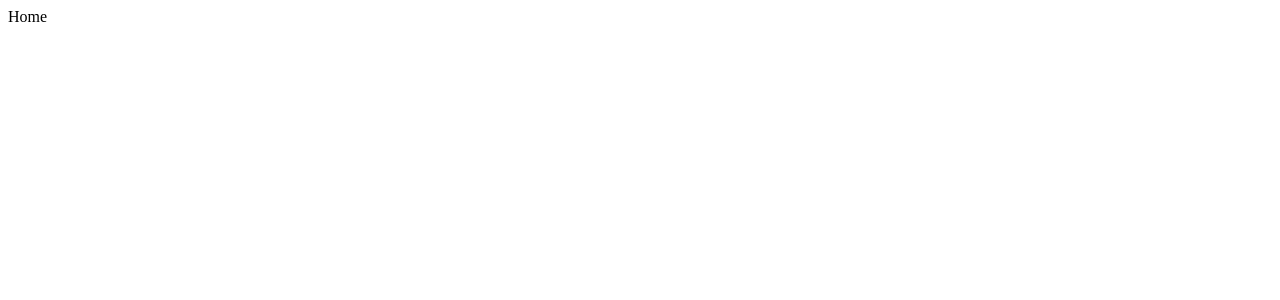
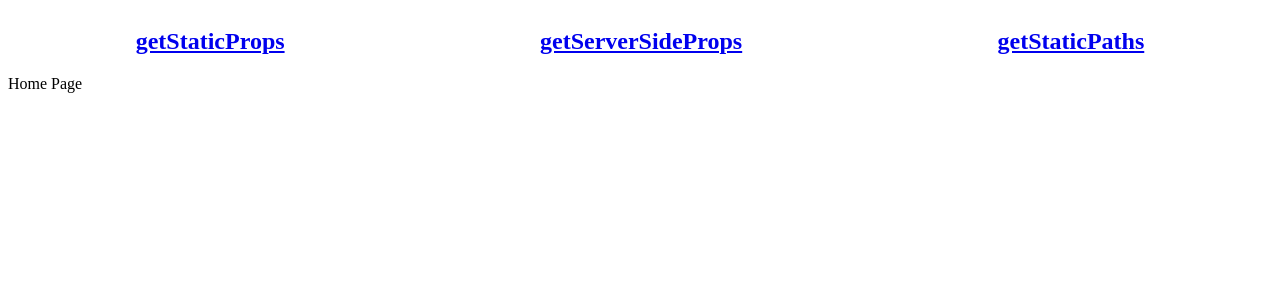
Before and after one commit to aryankarim/understanding-nextjs, a Next.js app: page / in a window 1280 px wide. Shown: the top 300 px of the page. Built offline with nearby package versions, Linux system fonts and the light colour scheme.

Commit message:
add serverSideProps and staticProps

```diff
--- a/pages/_app.js
+++ b/pages/_app.js
@@ -1,5 +1,29 @@
+import Link from "next/link";
+
 function MyApp({ Component, pageProps }) {
-  return <Component {...pageProps} />;
+  return (
+    <div>
+      <div
+        style={{
+          display: "flex",
+          justifyContent: "space-around",
+          flexWrap: "wrap",
+        }}
+      >
+        <h2>
+          <Link href="/staticProps">getStaticProps</Link>
+        </h2>
+        <h2>
+          <Link href="/serverSideProps">getServerSideProps</Link>
+        </h2>
+        <h2>
+          <Link href="/staticPaths">getStaticPaths</Link>
+        </h2>
+      </div>
+
+      <Component {...pageProps} />
+    </div>
+  );
 }
 
 export default MyApp;
--- a/pages/api/hello.js
+++ /dev/null
@@ -1,5 +0,0 @@
-// Next.js API route support: https://nextjs.org/docs/api-routes/introduction
-
-export default function handler(req, res) {
-  res.status(200).json({ name: 'John Doe' })
-}
--- a/pages/index.js
+++ b/pages/index.js
@@ -1,3 +1,5 @@
+import Link from "next/link";
+
 export default function Home() {
-  return <div>Home</div>;
+  return <div>Home Page</div>;
 }
```
Also changed, not shown: pages/serverSideProps.js (added, +19 -0 lines), pages/staticProps.js (added, +19 -0 lines).
